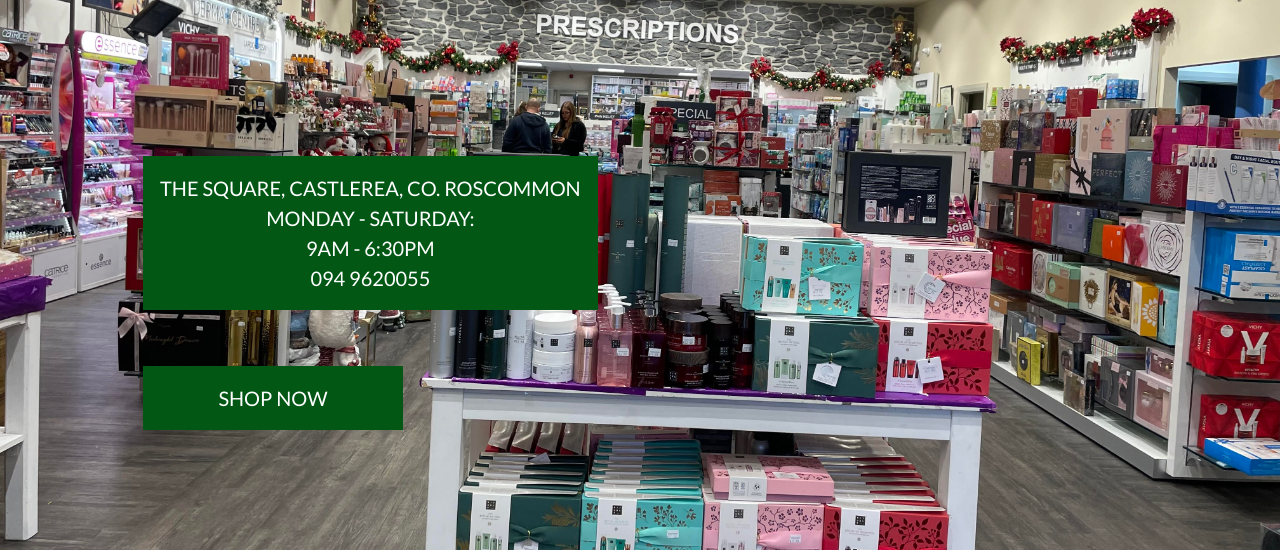
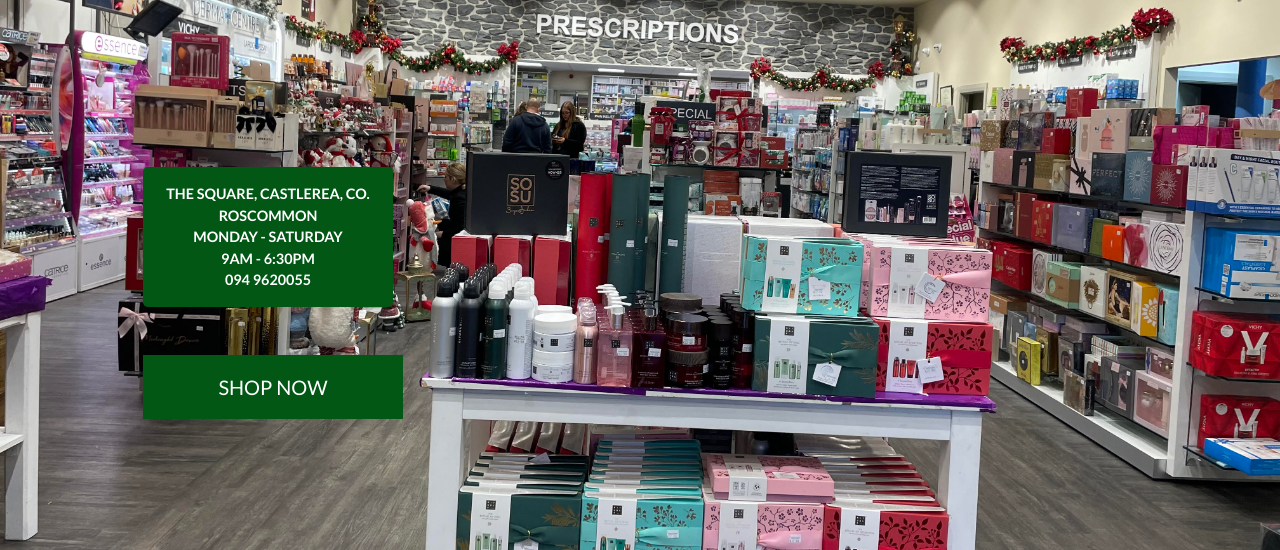
Before and after one commit to CliveC99/kearneys, a Django app: page / in a window 1280 px wide. Shown: the part 165-715 px from the top of the page. Run offline with Django 3.2, Linux system fonts and the light colour scheme; some libraries are stand-ins or nearby versions.

Commit message:
Update home image text

```diff
--- a/home/templates/home/index.html
+++ b/home/templates/home/index.html
@@ -13,10 +13,10 @@
     <div class="container h-100">
         <div class="row h-100">
             <div class="col-7 col-md-6 my-auto">
-                <h1 class="shop-now-button btn btn-lg rounded-0 text-uppercase py-3 text-white">
+                <h1 class="info-section btn-lg font-weight-bold text-uppercase py-3 text-white">
                     The Square, Castlerea, Co. Roscommon
                     <br>
-                    Monday - Saturday: <br> 9AM - 6:30PM
+                    Monday - Saturday <br> 9AM - 6:30PM
                     <br>
                     094 9620055
                 </h1>
--- a/static/css/base.css
+++ b/static/css/base.css
@@ -31,6 +31,14 @@ body {
     background: #025715;
     color: white;
     min-width: 260px;
+}
+
+.info-section {
+    background: #025715;
+    color: white;
+    max-width: 250px;
+    font-size: 0.9em;
+    text-align: center;
 }
 
 .dropdown-menu {
```
